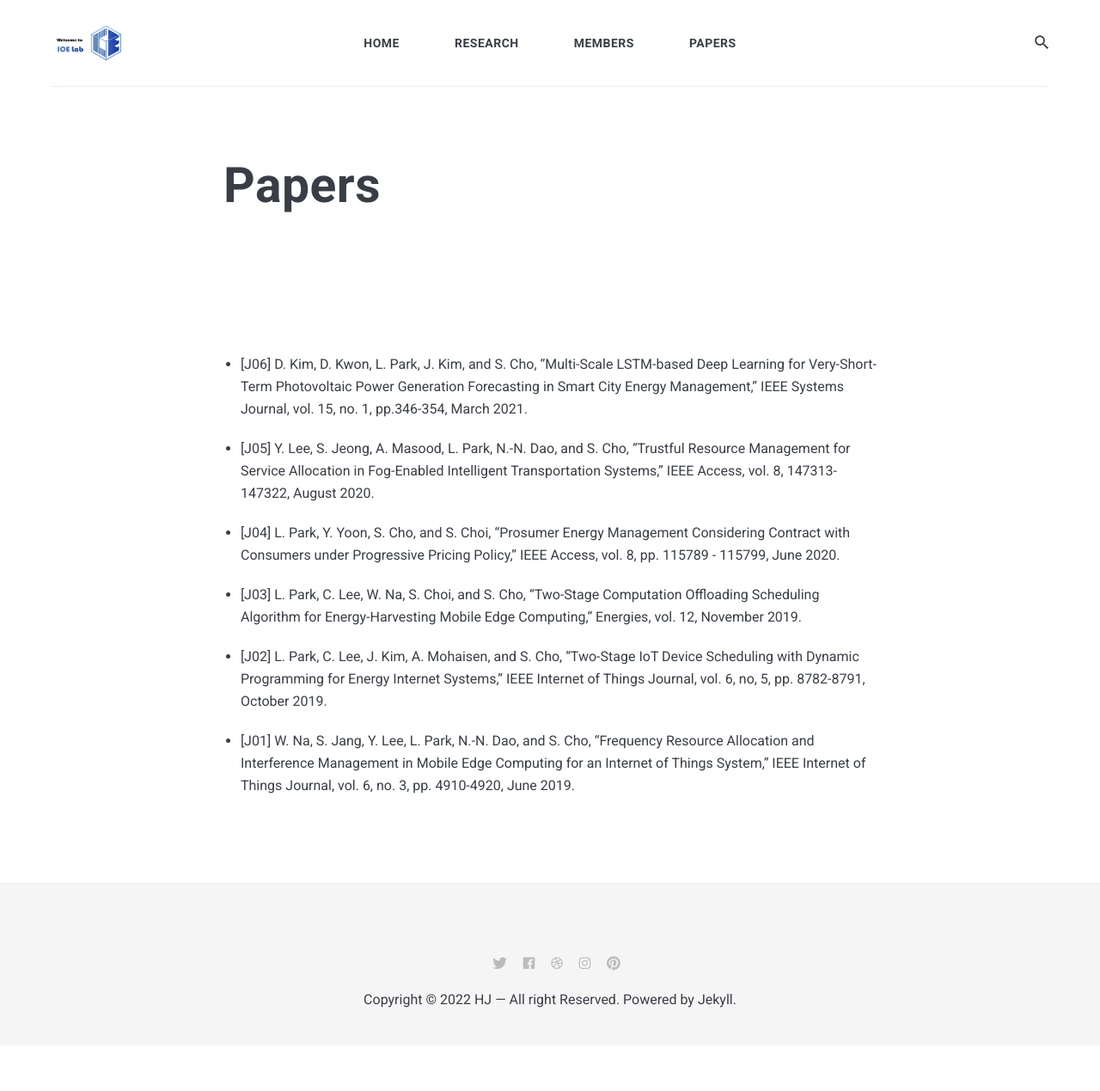
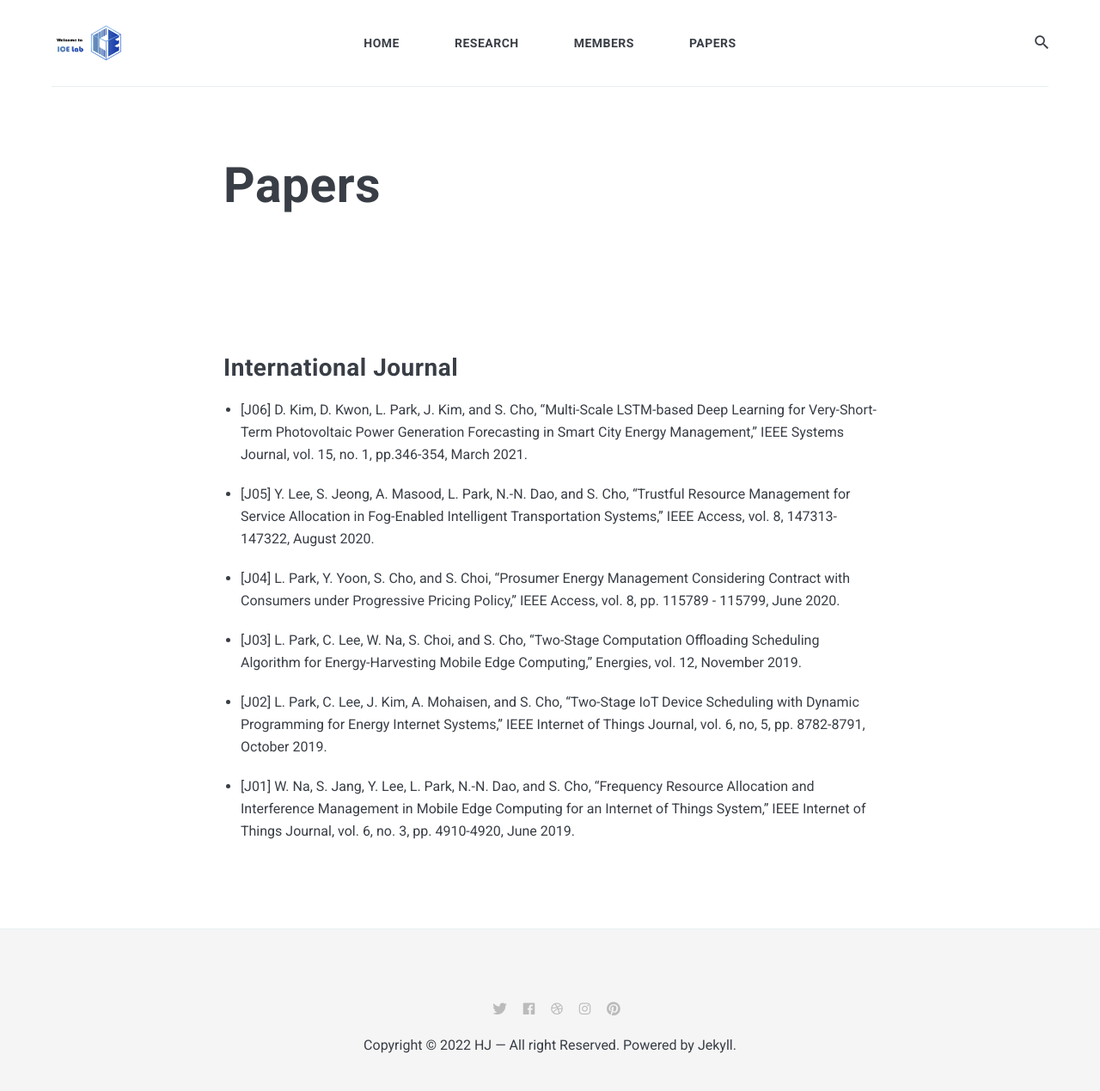
Before and after one commit to icelab-2020/HeeJaeMon123.github.io, a Jekyll site: the page built from _pages/02_papers.md, in a window 1280 px wide. Shown: the whole page at 86% size. Built offline with Jekyll 4.4.1, drawn with Linux system fonts in a browser that asks for light colours; nearby versions of some CDN libraries; our own code applies the rules of GitHub Pages for plain Markdown files; before the commit the page ends 1216 px from its top, so only the background shows below that.

Commit message:
Update 02_papers.md

```diff
--- a/_pages/02_papers.md
+++ b/_pages/02_papers.md
@@ -4,6 +4,7 @@ title: Papers
 permalink: /02_papers/
 # image: 08.jpg
 ---
+## International Journal
 * [J06] D. Kim, D. Kwon, L. Park, J. Kim, and S. Cho, "Multi-Scale LSTM-based Deep Learning for Very-Short-Term Photovoltaic Power Generation Forecasting in Smart City Energy Management," IEEE Systems Journal, vol. 15, no. 1, pp.346-354, March 2021.
 
 * [J05] Y. Lee, S. Jeong, A. Masood, L. Park, N.-N. Dao, and S. Cho, "Trustful Resource Management for Service Allocation in Fog-Enabled Intelligent Transportation Systems," IEEE Access, vol. 8, 147313-147322, August 2020.
```
